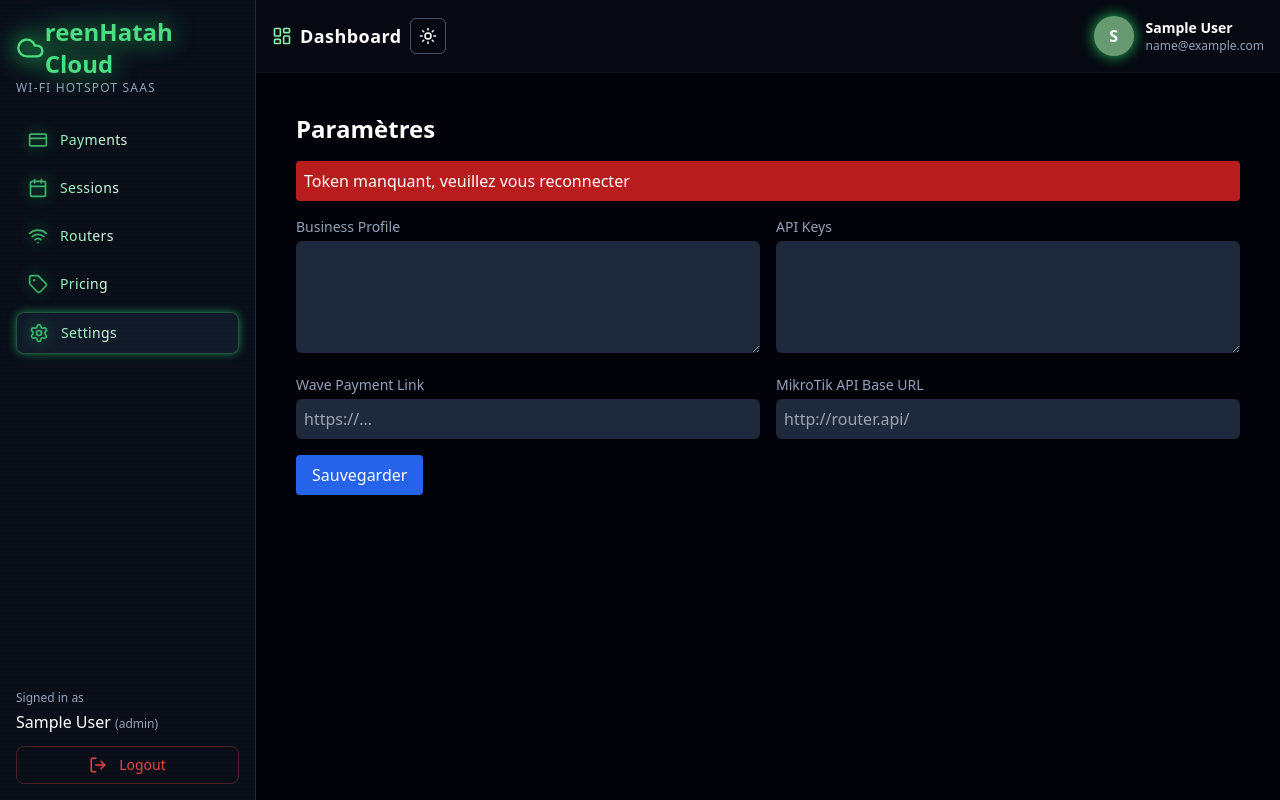
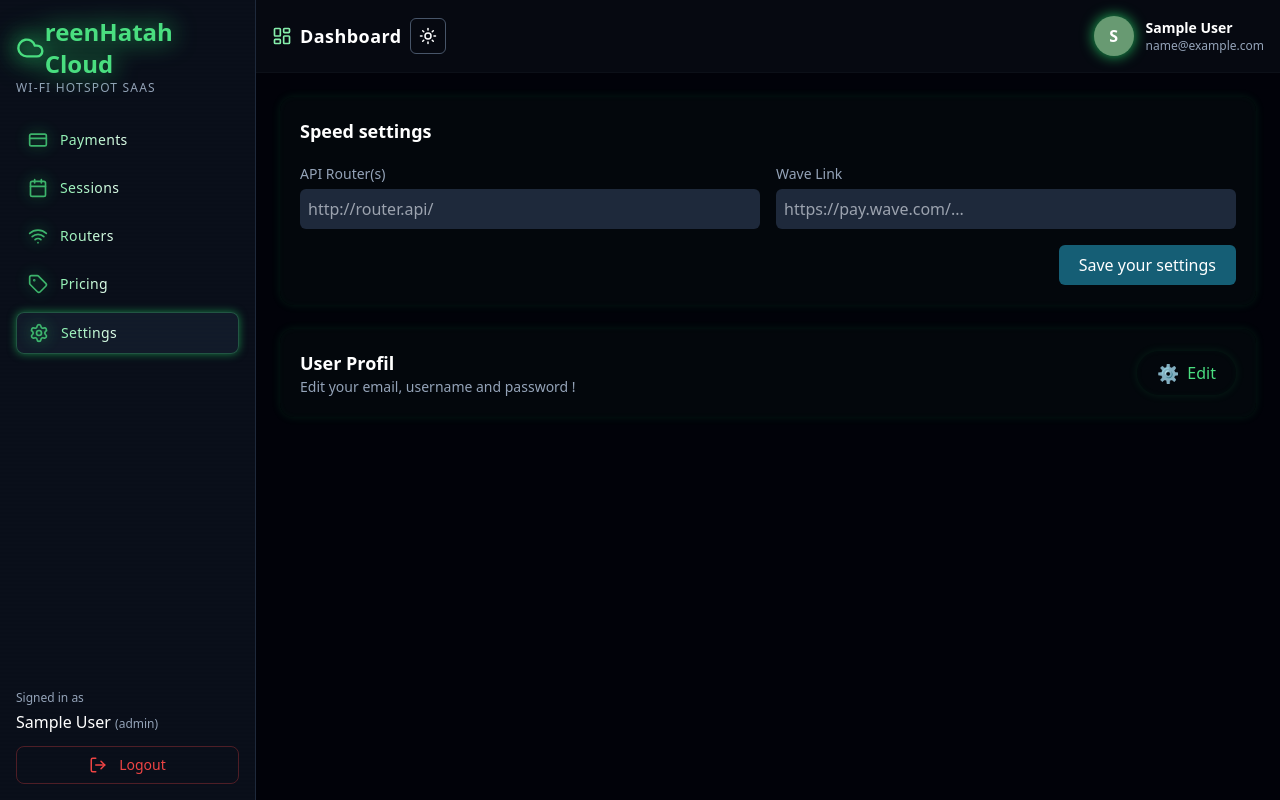
Before and after one commit to gci-yao/frontend, a React (Vite) app: page /settings in a window 1280 px wide. Built offline with nearby package versions, Linux system fonts and the light colour scheme; no server answers; sample sign-in values are in the browser's storage.

Commit message:
2scd commit 26/01/2026/

```diff
--- a/src/pages/SettingsPage.jsx
+++ b/src/pages/SettingsPage.jsx
@@ -1,152 +1,275 @@
-import React, { useState, useEffect } from 'react'
-import axios from 'axios'
+import React, { useEffect, useState } from 'react'
+import api from '../services/api'
+import { useAuth } from '../contexts/AuthContext'
 
-// 🔹 Définir la base URL de ton API
-axios.defaults.baseURL = 'http://192.168.87.41:8000' // <-- adapte selon ton backend
+export default function UserProfileSettings() {
+  const { token, user } = useAuth()
 
-export default function SettingsPage() {
-  const [settings, setSettings] = useState({
-    businessProfile: '',
-    apiKeys: '',
-    wavePaymentLink: '',
-    mikrotikBaseUrl: '',
-  })
-  const [loading, setLoading] = useState(true)
+  const [modalOpen, setModalOpen] = useState(false)
   const [saving, setSaving] = useState(false)
   const [error, setError] = useState(null)
   const [success, setSuccess] = useState(null)
 
-  // 🔹 Charger les settings depuis l'API
-  useEffect(() => {
-    const fetchSettings = async () => {
-      setLoading(true)
-      setError(null)
-      try {
-        const token = localStorage.getItem('token')
-        if (!token) throw new Error('Token manquant, veuillez vous reconnecter')
+  const [step, setStep] = useState('edit') // edit | verify | newpass
 
-        const res = await axios.get('/settings/', {
-          headers: { Authorization: `Bearer ${token}` },
+  const [form, setForm] = useState({
+    username: '',
+    email: '',
+    current_password: '',
+    new_password: ''
   })
 
-        setSettings({
-          businessProfile: res.data.businessProfile || '',
-          apiKeys: res.data.apiKeys || '',
-          wavePaymentLink: res.data.wavePaymentLink || '',
-          mikrotikBaseUrl: res.data.mikrotikBaseUrl || '',
+  const [settings, setSettings] = useState({
+    routersApi: '',
+    waveLink: ''
   })
-      } catch (err) {
-        console.error(err.response || err.message)
-        setError(
-          err.response?.data?.detail ||
-          err.message ||
-          'Erreur lors du chargement des paramètres'
-        )
-      } finally {
-        setLoading(false)
+
+  useEffect(() => {
+    if (user) {
+      setForm(f => ({
+        ...f,
+        username: user.username || '',
+        email: user.email || ''
+      }))
     }
+  }, [user])
+
+  const handleChange = (e) => {
+    setForm(prev => ({ ...prev, [e.target.name]: e.target.value }))
+    setError(null)
+    setSuccess(null)
   }
 
-    fetchSettings()
-  }, [])
-
-  // 🔹 Handler pour changer les inputs
-  const handleChange = (e) => {
+  const handleSettingsChange = (e) => {
     setSettings(prev => ({ ...prev, [e.target.name]: e.target.value }))
   }
 
-  // 🔹 Handler pour sauvegarder les settings
-  const handleSave = async () => {
+  const handleFirstSave = () => {
+    if (!form.username || !form.email) {
+      setError("Username et email requis")
+      return
+    }
+    setStep('verify')
+  }
+
+  const handleVerifyPassword = () => {
+    if (!form.current_password) {
+      setError("Entrez votre mot de passe actuel")
+      return
+    }
+    setStep('newpass')
+  }
+
+  const handleFinalSave = async () => {
     setSaving(true)
     setError(null)
     setSuccess(null)
 
     try {
-      const token = localStorage.getItem('token')
-      if (!token) throw new Error('Token manquant, veuillez vous reconnecter')
+      if (!token) throw new Error('Session expirée')
 
-      const res = await axios.put('/settings/', settings, {
-        headers: { Authorization: `Bearer ${token}` },
+      await api.updateProfile({
+        username: form.username,
+        email: form.email,
+        current_password: form.current_password,
+        new_password: form.new_password || undefined,
+        token
       })
 
-      setSuccess('Paramètres sauvegardés avec succès ✅')
-      setSettings(res.data)
+      setSuccess('Profil mis à jour avec succès ✅')
+      setModalOpen(false)
+      setStep('edit')
+
+      const updated = await api.getProfile(token)
+      localStorage.setItem('gh_user', JSON.stringify(updated))
+      window.location.reload()
+
     } catch (err) {
-      if (err.response?.data) {
-        // backend renvoie des erreurs de validation
-        setError(JSON.stringify(err.response.data))
-      } else {
-        setError(err.message || 'Erreur inconnue lors de la sauvegarde')
-      }
+      setError(err.data?.detail || err.message || 'Erreur lors de la mise à jour')
+      setStep('verify')
     } finally {
       setSaving(false)
     }
   }
 
-  if (loading) return <p>Chargement des paramètres...</p>
+  const closeModal = () => {
+    setModalOpen(false)
+    setStep('edit')
+    setError(null)
+    setSuccess(null)
+    setForm(f => ({ ...f, current_password: '', new_password: '' }))
+  }
 
   return (
-    <div className="p-4">
-      <h2 className="text-2xl font-bold mb-4">Paramètres</h2>
+    <div className="space-y-6">
 
-      {error && <div className="mb-4 p-2 bg-red-700 text-white rounded">{error}</div>}
-      {success && <div className="mb-4 p-2 bg-green-700 text-white rounded">{success}</div>}
+      {/* 🧱 BOX SETTINGS */}
+      <div className="bg-[rgba(6,10,14,0.6)] p-5 rounded-lg-soft neon">
+        <h3 className="text-lg font-semibold mb-4">Speed settings</h3>
 
         <div className="grid grid-cols-1 md:grid-cols-2 gap-4">
+          {/* API Routers */}
           <div>
-          <label className="block text-sm text-slate-400">Business Profile</label>
-          <textarea
-            name="businessProfile"
-            value={settings.businessProfile}
+            <label className="text-sm text-slate-400">API Router(s)</label>
+            <input
+              name="routersApi"
+              value={settings.routersApi}
+              onChange={handleSettingsChange}
+              placeholder="http://router.api/"
+              className="mt-1 w-full p-2 rounded-md bg-slate-800"
+            />
+          </div>
+
+          {/* Wave */}
+          <div>
+            <label className="text-sm text-slate-400">Wave Link</label>
+            <input
+              name="waveLink"
+              value={settings.waveLink}
+              onChange={handleSettingsChange}
+              placeholder="https://pay.wave.com/..."
+              className="mt-1 w-full p-2 rounded-md bg-slate-800"
+            />
+          </div>
+        </div>
+
+        {/* 💾 Bouton save settings */}
+        <div className="mt-4 flex justify-end">
+          <button className="px-5 py-2 rounded-md bg-cyan-800 text-white hover:bg-slate-600">
+            Save your settings
+          </button>
+        </div>
+      </div>
+
+      {/* 🧱 BOX PROFIL */}
+      <div className="bg-[rgba(6,10,14,0.6)] p-5 rounded-lg-soft neon flex items-center justify-between">
+        <div>
+          <h3 className="text-lg font-semibold">User Profil</h3>
+          <p className="text-sm text-slate-400">
+            Edit your email, username and password !
+          </p>
+        </div>
+
+        {/* 🔘 Bouton moderne */}
+        <button
+          onClick={() => setModalOpen(true)}
+          className="flex items-center gap-2 px-5 py-2 rounded-full bg-cyan text-black hover:opacity-70 neon"
+          title="Modifier le profil"
+        >
+          <span className="text-lg">⚙️</span>
+          <span className="font-medium text-green-400">Edit</span>
+        </button>
+      </div>
+
+      {/* 🪟 MODAL */}
+      {modalOpen && (
+        <div className="fixed inset-0 bg-black/60 flex items-center justify-center z-50">
+          <div className="bg-[rgba(6,10,14,0.95)] p-6 rounded-lg-soft w-full max-w-md neon">
+            <h2 className="text-xl font-semibold mb-4">Edit your profil</h2>
+
+            {error && (
+              <div className="mb-3 p-2 bg-red-700 text-white rounded text-sm">
+                {error}
+              </div>
+            )}
+
+            {step === 'edit' && (
+              <div className="space-y-3">
+                <div>
+                  <label className="text-sm text-slate-400">Username</label>
+                  <input
+                    name="username"
+                    value={form.username}
                     onChange={handleChange}
-            className="mt-1 p-2 bg-slate-800 rounded-md w-full"
-            rows={4}
+                    className="mt-1 w-full p-2 rounded-md bg-slate-800"
                   />
                 </div>
 
                 <div>
-          <label className="block text-sm text-slate-400">API Keys</label>
-          <textarea
-            name="apiKeys"
-            value={settings.apiKeys}
+                  <label className="text-sm text-slate-400">Email</label>
+                  <input
+                    type="email"
+                    name="email"
+                    value={form.email}
                     onChange={handleChange}
-            className="mt-1 p-2 bg-slate-800 rounded-md w-full"
-            rows={4}
-          />
-        </div>
-
-        <div>
-          <label className="block text-sm text-slate-400">Wave Payment Link</label>
-          <input
-            type="text"
-            name="wavePaymentLink"
-            value={settings.wavePaymentLink}
-            onChange={handleChange}
-            className="mt-1 p-2 bg-slate-800 rounded-md w-full"
-            placeholder="https://..."
-          />
-        </div>
-
-        <div>
-          <label className="block text-sm text-slate-400">MikroTik API Base URL</label>
-          <input
-            type="text"
-            name="mikrotikBaseUrl"
-            value={settings.mikrotikBaseUrl}
-            onChange={handleChange}
-            className="mt-1 p-2 bg-slate-800 rounded-md w-full"
-            placeholder="http://router.api/"
+                    className="mt-1 w-full p-2 rounded-md bg-slate-800"
                   />
                 </div>
               </div>
+            )}
 
+            {step === 'verify' && (
+              <div className="space-y-3">
+                <label className="text-sm text-slate-400">
+                  Enter your password now !
+                </label>
+                <input
+                  type="password"
+                  name="current_password"
+                  value={form.current_password}
+                  onChange={handleChange}
+                  className="mt-1 w-full p-2 rounded-md bg-slate-800"
+                />
+              </div>
+            )}
+
+            {step === 'newpass' && (
+              <div className="space-y-3">
+                <label className="text-sm text-slate-400">
+                  Enter your new password
+                </label>
+                <input
+                  type="password"
+                  name="new_password"
+                  value={form.new_password}
+                  onChange={handleChange}
+                  placeholder="Laisser vide pour ne pas changer"
+                  className="mt-1 w-full p-2 rounded-md bg-slate-800"
+                />
+              </div>
+            )}
+
+            <div className="mt-5 flex justify-end gap-3">
               <button
-        onClick={handleSave}
+                onClick={closeModal}
+                className="px-4 py-2 rounded-md bg-slate-700 text-white hover:bg-slate-600"
+              >
+                Cancel
+              </button>
+
+              {step === 'edit' && (
+                <button
+                  onClick={handleFirstSave}
+                  className="px-4 py-2 rounded-md text-black bg-primary"
+                >
+                  Save
+                </button>
+              )}
+
+              {step === 'verify' && (
+                <button
+                  onClick={handleVerifyPassword}
+                  className="px-4 py-2 rounded-md text-black bg-primary"
+                >
+                  Continuous
+                </button>
+              )}
+
+              {step === 'newpass' && (
+                <button
+                  onClick={handleFinalSave}
                   disabled={saving}
-        className="mt-4 px-4 py-2 bg-blue-600 text-white rounded hover:bg-blue-700 disabled:opacity-50"
+                  className={`px-4 py-2 rounded-md text-black ${
+                    saving ? 'bg-gray-600 cursor-not-allowed' : 'bg-primary'
+                  }`}
                 >
-        {saving ? 'Sauvegarde...' : 'Sauvegarder'}
+                  {saving ? 'Sauvegarde...' : 'Terminer'}
                 </button>
+              )}
+            </div>
+          </div>
+        </div>
+      )}
     </div>
   )
 }
```
Also changed, not shown: src/pages/PricingPage.jsx (+6 -6 lines), src/pages/RoutersPage.jsx (+88 -35 lines), src/services/api.js (+11 -1 lines). Lines whose indentation alone changed are shown as unchanged.
